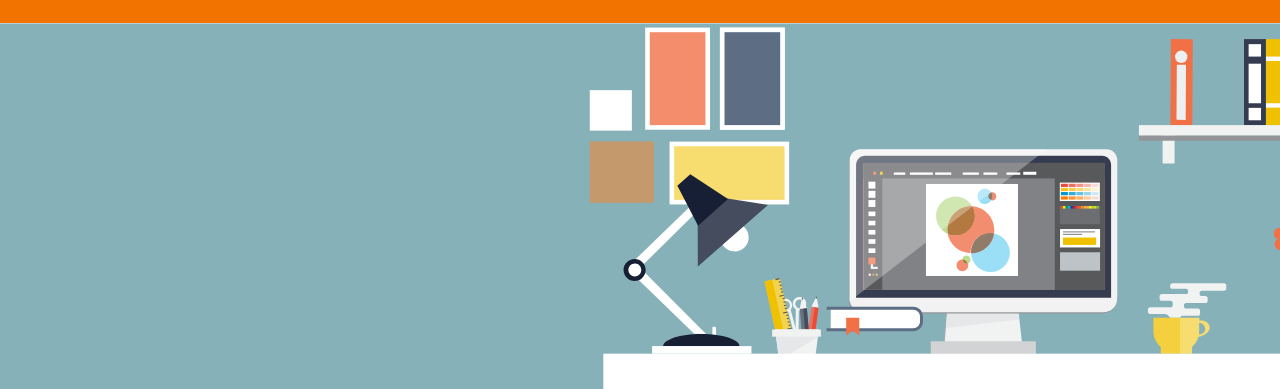
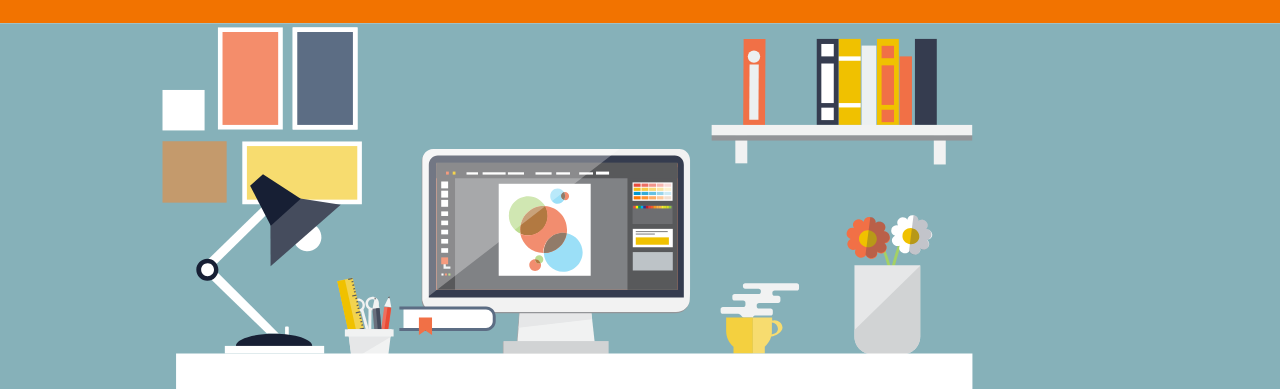
Before and after one commit to stephdet/ONEPAGESD, a plain HTML site: page index.html in a window 1280 px wide. Shown: the part 159-548 px from the top of the page. Drawn offline with nearby package versions, Linux system fonts and the light colour scheme.

Commit message:
new
correction background

```diff
--- a/css/style.css
+++ b/css/style.css
@@ -204,12 +204,14 @@ color:#fff ;
 
 #svgart
 {
-  background-image: url(../images/desk01.svg);
-  background-repeat: none;
+  display:block;
   max-width:100%;
   height:375px;
   padding: 0;
   margin:0;
+  background-repeat: no-repeat;
+  background-position: center;
+
 }
 
 
--- a/index.html
+++ b/index.html
@@ -48,7 +48,7 @@
 <!-- START ANIMATION SVG-->
 <div class="container-fluid">
   <div clas="row">
-    <div id="svgart" class="col-sm-12 ">
+    <div id="svgart" class="col-sm-12 " style="background-image: url(images/desk01.svg);">
   </div>
   </div
 </div>
```
